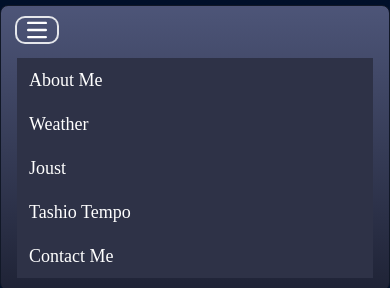
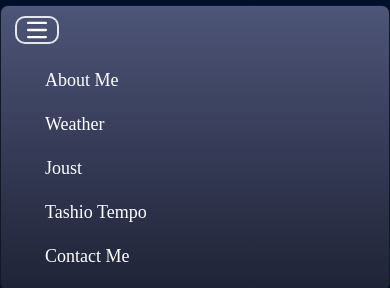
Before and after one commit to findingfocus/personal-website-project, a website built with Vite: page index.html in a window 390 px wide. Both pictures are taken after a click on the button "Open main menu". Shown: the part 95-383 px from the top of the page. Built offline with nearby package versions, Linux system fonts and the light colour scheme; files whose address does not match are found by name.

Commit message:
better mobile optimization for medium breakpoint

```diff
--- a/index.html
+++ b/index.html
@@ -21,7 +21,7 @@
   </div>
 
   <!---Navbar--->
-  <nav class="px-2 py-1 mx:auto md:mx-40 sm:ml-0 border border-solid border-gray-900 rounded-lg md:rounded-lg md:mt-3 bg-gradient-to-b from-[#4D5578] to-[#1F2336] text-white">
+  <nav class="px-2 py-1 mx:auto lg:mx-40 sm:ml-0 border border-solid border-gray-900 rounded-lg md:rounded-lg md:mt-3 bg-gradient-to-b from-[#4D5578] to-[#1F2336] text-white">
     <div class="flex flex-wrap items-center justify-between mx-auto p-2">
       <!---
       <a href="#" class="flex items-center space-x-3 rtl:space-x-reverse">
@@ -35,21 +35,21 @@
         </svg>
       </button>
       <div class="hidden w-full md:block md:w-auto" id="navbar">
-        <ul class="flex flex-col font-light text-lg mt-4 rounded-lg bg-[#EEEEEE] md:space-x-8 rtl:space-x-reverse md:flex-row md:mt-0 md:border-0 md:bg-transparent">
+        <ul class="flex flex-col font-light text-lg mt-4 rounded-lg md:space-x-7 rtl:space-x-reverse md:flex-row md:mt-0 md:border-0 pl-4">
           <li>
-            <a href="#" class="block py-2 px-3 md:p-0 text-[#FFFFFF] hover:text-black hover:bg-gray-100 bg-[#2e3247] md:bg-transparent hover:bg-transparent md:border-0 md:hover:text-sky-300">About Me</a>
+            <a href="#" class="block py-2 px-3 md:p-0 text-[#FFFFFF] hover:text-black bg-transparent bg-[#2e3247] md:bg-transparent md:border-0 hover:text-sky-300 sm:bg-transparent">About Me</a>
           </li>
           <li>
-            <a href="#" class="block py-2 px-3 md:p-0 text-[#FFFFFF] hover:text-black hover:bg-gray-100 bg-[#2e3247] md:bg-transparent hover:bg-transparent md:border-0 md:hover:text-sky-300">Weather</a>
+            <a href="#" class="block py-2 px-3 md:p-0 text-[#FFFFFF] bg-transparent hover:text-black hover:bg-gray-100 bg-[#2e3247] md:bg-transparent hover:bg-transparent md:border-0 hover:text-sky-300 ">Weather</a>
           </li>
           <li>
-            <a href="#" class="block py-2 px-3 md:p-0 text-[#FFFFFF] hover:text-black hover:bg-gray-100 bg-[#2e3247] md:bg-transparent hover:bg-transparent md:border-0 md:hover:text-sky-300">Joust</a>
+            <a href="#" class="block py-2 px-3 md:p-0 text-[#FFFFFF] bg-transparent hover:text-black hover:bg-gray-100 bg-[#2e3247] md:bg-transparent hover:bg-transparent md:border-0 hover:text-sky-300">Joust</a>
           </li>
           <li>
-            <a href="#" class="block py-2 px-3 md:p-0 text-[#FFFFFF] hover:text-black hover:bg-gray-100 bg-[#2e3247] md:bg-transparent hover:bg-transparent md:border-0 md:hover:text-sky-300">Tashio Tempo</a>
+            <a href="#" class="block py-2 px-3 md:p-0 text-[#FFFFFF] bg-transparent hover:text-black hover:bg-gray-100 bg-[#2e3247] md:bg-transparent hover:bg-transparent md:border-0 hover:text-sky-300">Tashio Tempo</a>
           </li>
           <li>
-            <a href="#" class="block py-2 px-3 md:p-0 text-[#FFFFFF] hover:text-black hover:bg-gray-100 bg-[#2e3247] md:bg-transparent hover:bg-transparent md:border-0 md:hover:text-sky-300">Contact Me</a>
+            <a href="#" class="block py-2 px-3 md:p-0 text-[#FFFFFF] bg-transparent hover:text-black hover:bg-gray-100 bg-[#2e3247] md:bg-transparent hover:bg-transparent md:border-0 hover:text-sky-300">Contact Me</a>
           </li>
         </ul>
       </div>
```
